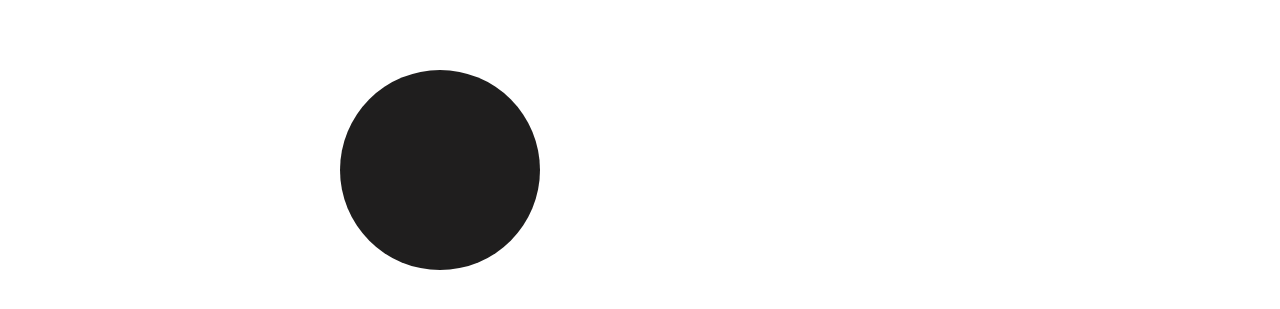
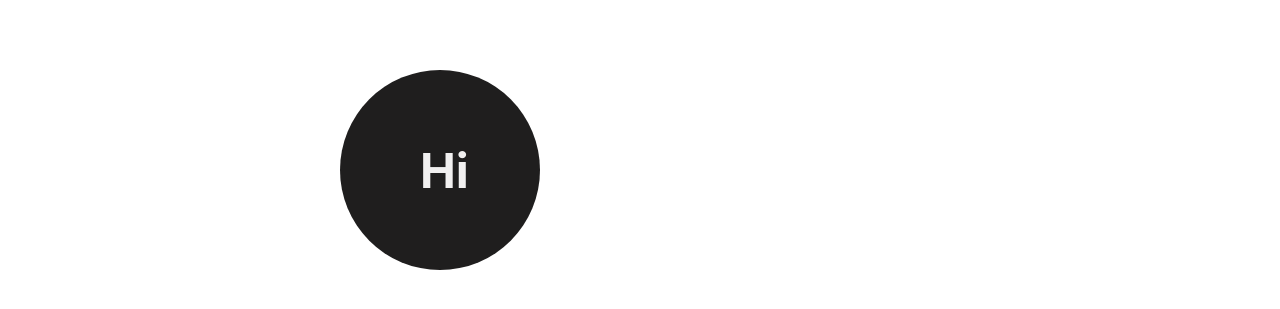
Before and after one commit to J-dance/My-React_Portfolio, a React (Create React App) app: page / in a window 1280 px wide. Shown: the part 149-458 px from the top of the page. Built offline with nearby package versions, Linux system fonts and the light colour scheme.

Commit message:
landing page animation started

```diff
--- a/src/components/Home/Home.jsx
+++ b/src/components/Home/Home.jsx
@@ -2,7 +2,7 @@ import React from 'react';
 import { motion } from "framer-motion";
 import styles from "./Home.module.scss";
 import NavBar from "../NavBar";
-import { introVariant, hoverVariant, componentTransition } from "../../variants";
+import { introVariant, hoverVariant, componentTransition, hiVariant, nameVariant } from "../../variants";
 
 
 function Home() {
@@ -21,7 +21,7 @@ function Home() {
         >Hello.</motion.h1>
       </header>
       <main className={styles.main}>
-        <motion.div
+          <motion.div className={styles.container}
             variants={introVariant}
             initial="initial"
             animate="animate"
@@ -31,7 +31,26 @@ function Home() {
               times: [0, 0.4, 0.7, 1]
             }}
           >
-          <div className={styles.container}></div>
+            <motion.h2
+              variants={hiVariant}
+              initial='hidden'
+              animate='visible'
+              transition={{
+                duration: 3,
+                delay: 4,
+                times: [0, 0.6, 0.8, 1]
+              }}
+            >Hi</motion.h2>
+            <motion.h2
+              variants={nameVariant}
+              initial='hidden'
+              animate='visible'
+              transition={{
+                duration: 3,
+                delay: 5,
+                // times: [0, 0.4, 1]
+              }}
+            >i'm jojo</motion.h2>
           </motion.div>
       </main>
     </motion.div>
--- a/src/components/Home/Home.module.scss
+++ b/src/components/Home/Home.module.scss
@@ -25,10 +25,15 @@ header {
 }
 
 .container {
+  display: flex;
+  justify-content: center;
+  align-items: center;
+
+  position: relative;
+
   background: $my-black;
-  width: 100px;
-  height: 100px;
-  border-radius: 50%;
+  color: white;
+
 }
 
 // Responsive design
--- a/src/variants.js
+++ b/src/variants.js
@@ -2,16 +2,44 @@ import React from "react";
 
 export const introVariant = {
   initial: {
+    borderRadius: "50%",
+    width: 100,
+    height: 100,
     scale: 1,
     x: 0,
     y: 0
   },
   animate: {
+    width: [100, 100, 100, 150],
+    height: [100, 100, 100, 70],
     scale: [1, 2, 2, 2],
-    x: [0, -200, -200, 100],
-    y: [0, -200, -200, -200]
+    x: [0, -200, -200, 150],
+    y: [0, -200, -200, -200],
+    borderRadius: ["50%", "50%", "50%", "30px"]
+  }
+
+}
+
+export const hiVariant = {
+  hidden: {
+    opacity: 0,
+    x: 40
   },
+  visible: {
+    opacity: [0, 1, 1, 0],
+    x: [40, 40, -100, -100]
+  }
+}
 
+export const nameVariant = {
+  hidden: {
+    opacity: 0,
+    x: 200
+  },
+  visible: {
+    opacity: 1,
+    x: 0
+  }
 }
 
 export const hoverVariant ={
```
Lines whose indentation alone changed are shown as unchanged.
